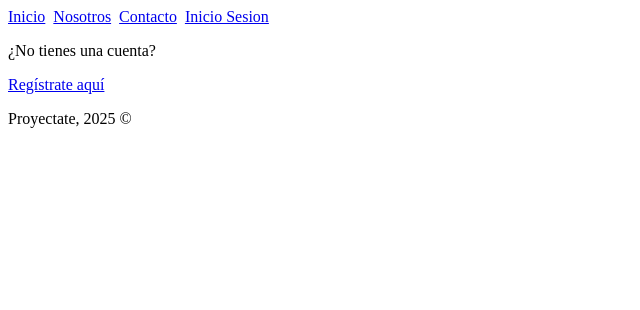
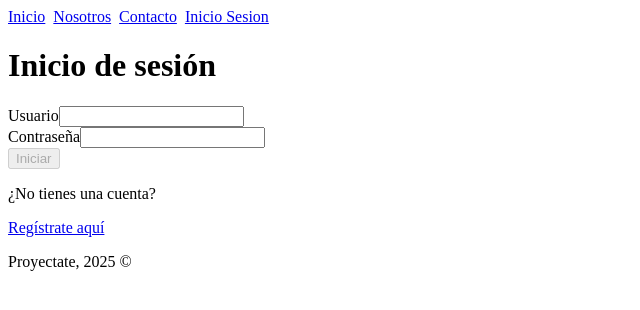
Before and after one commit to XxemicoxX/Proyectate-FrontEnd, an Angular app: page /inicio-sesion in a window 1280 px wide. Shown: the top 310 px of the page, without its empty margins (0-640 px from the left). Built offline with nearby package versions, Linux system fonts and the light colour scheme.

Commit message:
Creación del login con captura del token de acceso

```diff
--- a/src/app/app.config.ts
+++ b/src/app/app.config.ts
@@ -2,13 +2,15 @@ import { ApplicationConfig, provideBrowserGlobalErrorListeners, provideZoneChang
 import { provideRouter } from '@angular/router';
 
 import { routes } from './app.routes';
-import { provideHttpClient, withFetch } from '@angular/common/http';
+import { provideHttpClient, withFetch, withInterceptors } from '@angular/common/http';
+import { authInterceptor } from './core/interceptors/auth-interceptor';
 
 export const appConfig: ApplicationConfig = {
   providers: [
     provideBrowserGlobalErrorListeners(),
     provideZoneChangeDetection({ eventCoalescing: true }),
     provideRouter(routes),
-    provideHttpClient(withFetch())
+    provideHttpClient(withInterceptors([authInterceptor])),
+    provideHttpClient()
   ]
 };
--- a/src/app/app.ts
+++ b/src/app/app.ts
@@ -5,7 +5,7 @@ import { Footer } from "./shared/components/footer/footer";
 
 @Component({
   selector: 'app-root',
-  imports: [RouterOutlet, RouterLinkWithHref, Header, Footer],
+  imports: [RouterOutlet, Header, Footer],
   templateUrl: './app.html',
   styleUrl: './app.scss'
 })
--- /dev/null
+++ b/src/app/core/interceptors/auth-interceptor.ts
@@ -0,0 +1,17 @@
+import { HttpInterceptorFn } from '@angular/common/http';
+import { AuthService } from '../services/auth';
+import { inject } from '@angular/core';
+
+export const authInterceptor: HttpInterceptorFn = (req, next) => {
+  const authService = inject(AuthService);
+  const token = authService.token;
+
+  if(token){
+    const cloneReq = req.clone({
+      headers: req.headers.set('Authorization', `Bearer ${token}`)
+    });
+    return next(cloneReq);
+  }
+  return next(req);
+
+};
--- /dev/null
+++ b/src/app/core/services/auth.ts
@@ -0,0 +1,28 @@
+import { HttpClient } from '@angular/common/http';
+import { inject, Injectable } from '@angular/core';
+import { BehaviorSubject } from 'rxjs';
+import { CredentialsInterface } from '../../shared/model/credentials.interface';
+import { environment } from '../../../environments/environment.development';
+
+@Injectable({
+  providedIn: 'root',
+})
+export class AuthService {
+  URL = `${environment.apiURL}/auth/authenticate`;
+  http = inject(HttpClient);
+
+  // Variable temporal, luege se debe borrar
+  public token = "eyJhbGciOiJIUzUxMiJ9.eyJzdWIiOiJhZG1pbkBleGFtcGxlLmNvbSIsImlhdCI6MTc2Mjg4Mjk0MSwiZXhwIjoxNzYzNDg3NzQxfQ.Pg3pAccukhdCVFy4gi8v6NzvntIzSYTptq9_Kr2w-2xpMhmgSPLsIYKrmeUmn0dSS17Ltfs3tgyRtqxK_072jA";
+
+  // Observable para conocer si está autenticado
+  private isAuth = new BehaviorSubject<boolean>(this.hasToken());
+  public isAutenticado$ = this.isAuth.asObservable();
+
+  authenticate(credenciales : CredentialsInterface) {
+    return this.http.post<any>(this.URL,credenciales);
+  }
+
+  private hasToken(): boolean {
+    return true;
+  }
+}
--- a/src/app/features/auth/login/login.html
+++ b/src/app/features/auth/login/login.html
@@ -1,2 +1,16 @@
+<h1>Inicio de sesión</h1>
+<form [formGroup]="formLogin" (submit)="iniciarSesion()">
+    <div>
+        <label for="usuario">Usuario</label>
+        <input type="text" id="usuario" formControlName="email">
+    </div>
+    <div>
+        <label for="clave">Contraseña</label>
+        <input type="text" id="clave" formControlName="password">
+    </div>
+    <button [disabled]="formLogin.invalid">
+        Iniciar
+    </button>
+</form>
 <p>¿No tienes una cuenta?</p>
 <a routerLink="/registro">Regístrate aquí</a>
--- a/src/app/features/auth/login/login.ts
+++ b/src/app/features/auth/login/login.ts
@@ -1,12 +1,32 @@
-import { Component } from '@angular/core';
+import { Component, inject } from '@angular/core';
+import { FormControl, FormGroup, ReactiveFormsModule, Validators } from '@angular/forms';
 import { RouterLink } from '@angular/router';
+import { CredentialsInterface } from '../../../shared/model/credentials.interface';
+import { AuthService } from '../../../core/services/auth';
 
 @Component({
   selector: 'app-login',
-  imports: [RouterLink],
+  imports: [RouterLink, ReactiveFormsModule],
   templateUrl: './login.html',
   styleUrl: './login.scss'
 })
 export class Login {
+  loginService = inject(AuthService);
 
+  formLogin = new FormGroup({
+    email: new FormControl('', [Validators.required]),
+    password: new FormControl('', [Validators.required]),
+  });
+
+  iniciarSesion(){
+    let credenciales : CredentialsInterface = {
+      email: this.formLogin.value.email!,
+      password: this.formLogin.value.password!,
+    }
+    this.loginService.authenticate(credenciales).subscribe(
+      (value)=>{
+        console.log(value);
+      }
+    );
+  }
 }
--- /dev/null
+++ b/src/app/shared/model/credentials.interface.ts
@@ -0,0 +1,4 @@
+export interface CredentialsInterface {
+    email: string,
+    password: string
+}
--- /dev/null
+++ b/src/app/shared/model/token.interface.ts
@@ -0,0 +1,4 @@
+export interface TokenInterface {
+    access_token: string,
+    refresh_token: string
+}
--- a/src/environments/environment.development.ts
+++ b/src/environments/environment.development.ts
@@ -1 +1,3 @@
-export const environment = {};
+export const environment = {
+    apiURL : 'http://localhost:8080/api/v1'
+};
```
Also changed, not shown: src/app/app.routes.ts (+5 -15 lines), src/app/core/guards/auth-guard.ts (added, +20 -0 lines).
